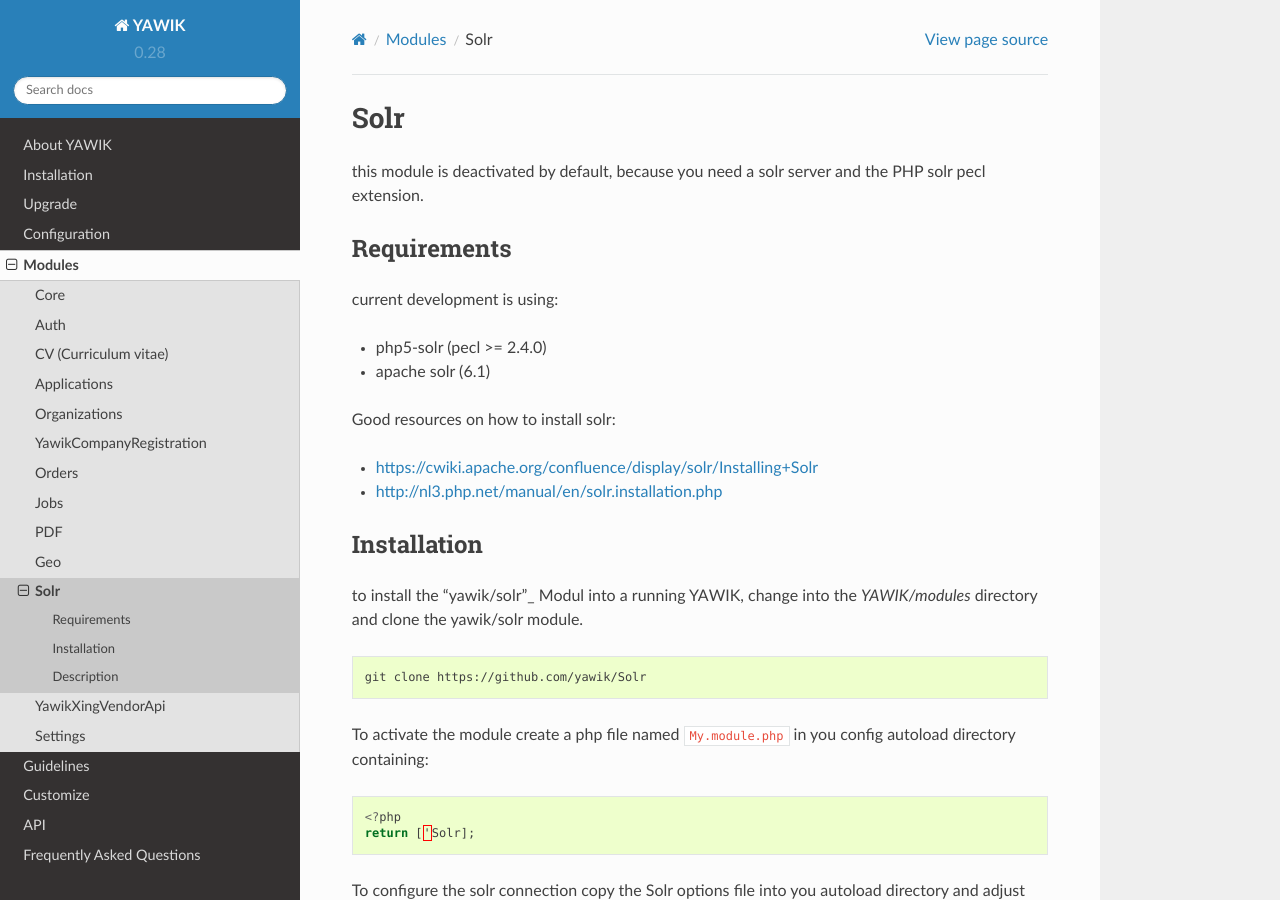
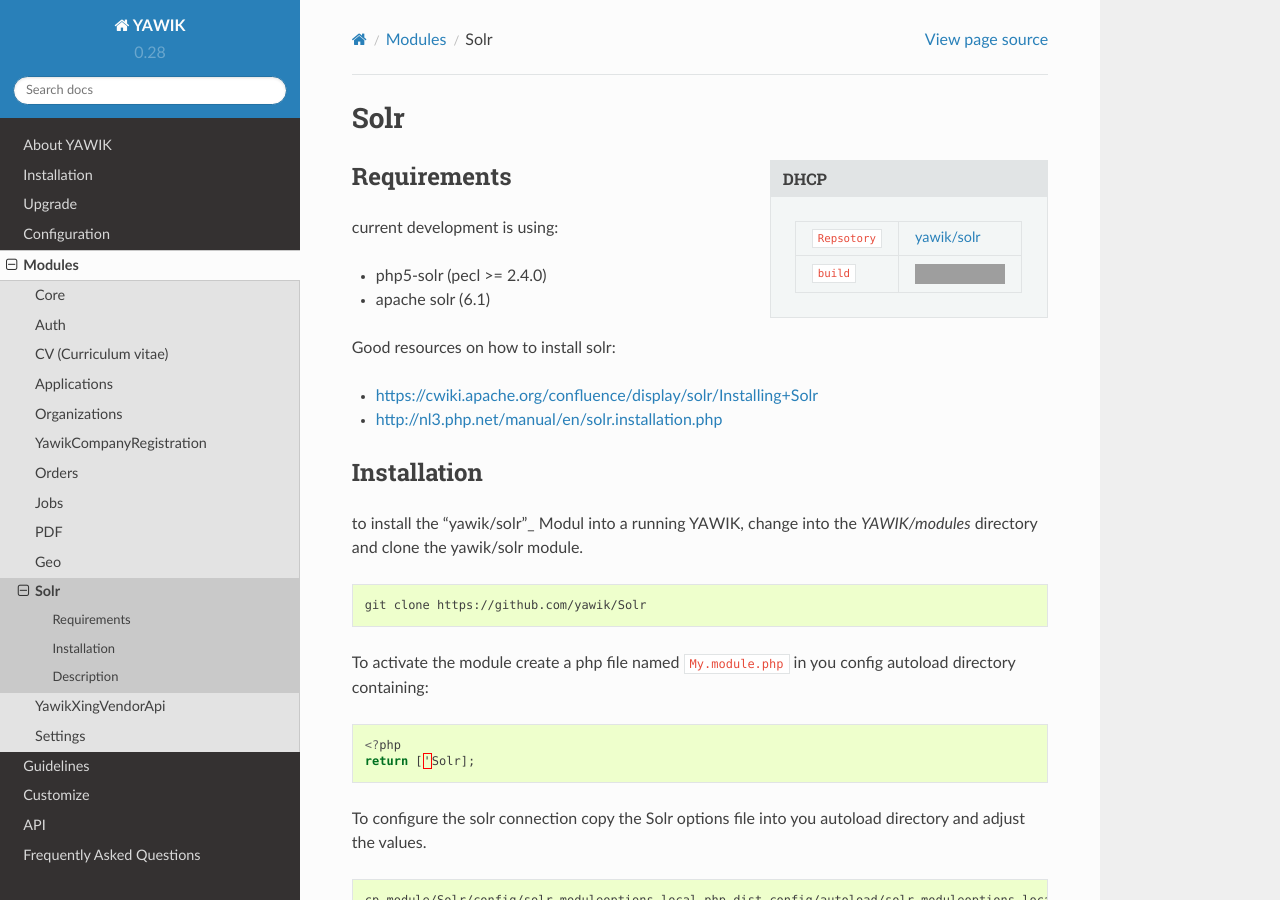
Before and after one commit to cross-solution/YawikDocs, a Sphinx documentation site: the page built from source/modules/solr/index.rst, in a window 1280 px wide and 900 px high. Built offline with Sphinx 7.4.7 and the Read the Docs theme 2.0.0, drawn with Linux system fonts in a browser that asks for light colours; comment, search, counter and statistics services are not loaded; grey boxes are pictures that could not be loaded.

Commit message:
adds coverall badget

```diff
--- a/source/modules/solr/index.rst
+++ b/source/modules/solr/index.rst
@@ -3,7 +3,17 @@
 Solr
 ----
 
-this module is deactivated by default, because you need a solr server and the PHP solr pecl extension.
+.. sidebar:: DHCP
+
+   =======================  ==========================================
+   ``Repsotory``             `yawik/solr`_
+   ``build``                 |coverage|
+   =======================  ==========================================
+
+.. |coverage| raw:: html
+
+	<a href='https://coveralls.io/github/yawik/Solr'><img src='https://coveralls.io/repos/github/yawik/Solr/badge.svg' alt='Coverage Status' /></a>
+
 
 Requirements
 ^^^^^^^^^^^^
```
